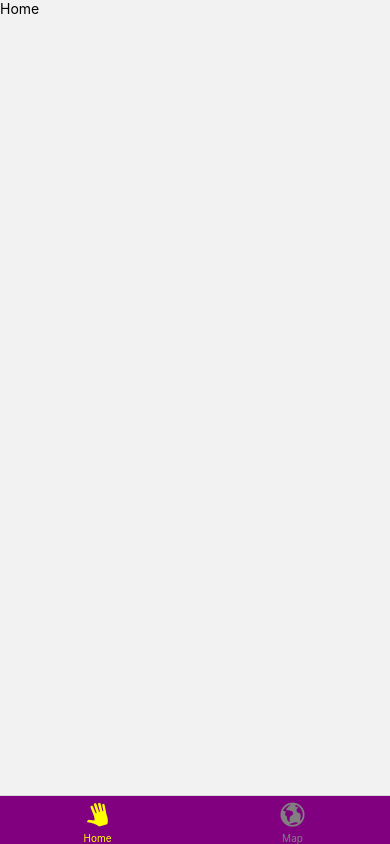
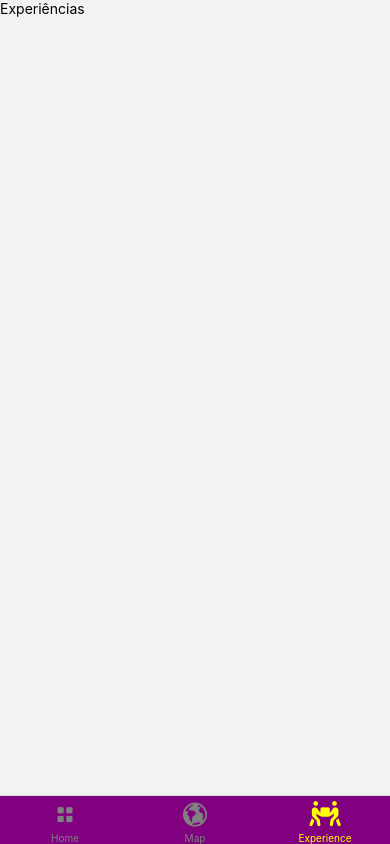
Before and after one commit to GyovanneMS/MultiApp-react-native, a React Native app: screen /Experience in a window 390 px wide. Built offline with nearby package versions, Linux system fonts and the light colour scheme.

Commit message:
New page: Experience

```diff
--- /dev/null
+++ b/src/pages/Experience.jsx
@@ -0,0 +1,6 @@
+import { View, StyleSheet, Text } from "react-native";
+import React, {useEffect, useState} from "react";
+
+export default function Experience(){
+    return <Text>Experiências</Text>
+}
--- a/src/pages/Map.jsx
+++ b/src/pages/Map.jsx
@@ -48,8 +48,7 @@ export default function Map(){
                             }}
                             title="Aqui"
                             description="aqui">
-                                <Pressable
-                                    onPressIn={icon = true}>
+                                <Pressable>
                                     <Ionicons name="business" size={32} color={"black"} />
                                 </Pressable>
                             </Marker>
--- a/src/routes/index.jsx
+++ b/src/routes/index.jsx
@@ -1,7 +1,8 @@
 import { createBottomTabNavigator } from "@react-navigation/bottom-tabs";
 import Home from "../pages/Home";
 import Map from "../pages/Map";
-import {Entypo, FontAwesome6} from "@expo/vector-icons";
+import {Entypo, FontAwesome6, AntDesign} from "@expo/vector-icons";
+import Experience from "../pages/Experience";
 
 
 const Tab = createBottomTabNavigator();
@@ -38,5 +39,16 @@ export function Routes(){
                         return <Entypo name="globe" size={size} color={color} />
                 }
             }}/>
+                    <Tab.Screen
+            name="Experience"
+            component={Experience}
+            options={{
+                tabBarIcon: ({ focused, size, color}) => {
+                    if(focused)
+                        return <FontAwesome6 name="people-carry-box" size={size} color={color} />
+                    else
+                        return <AntDesign name="eye" size={size} color={color} />
+                }
+            }}/>
     </Tab.Navigator>
 }
```
